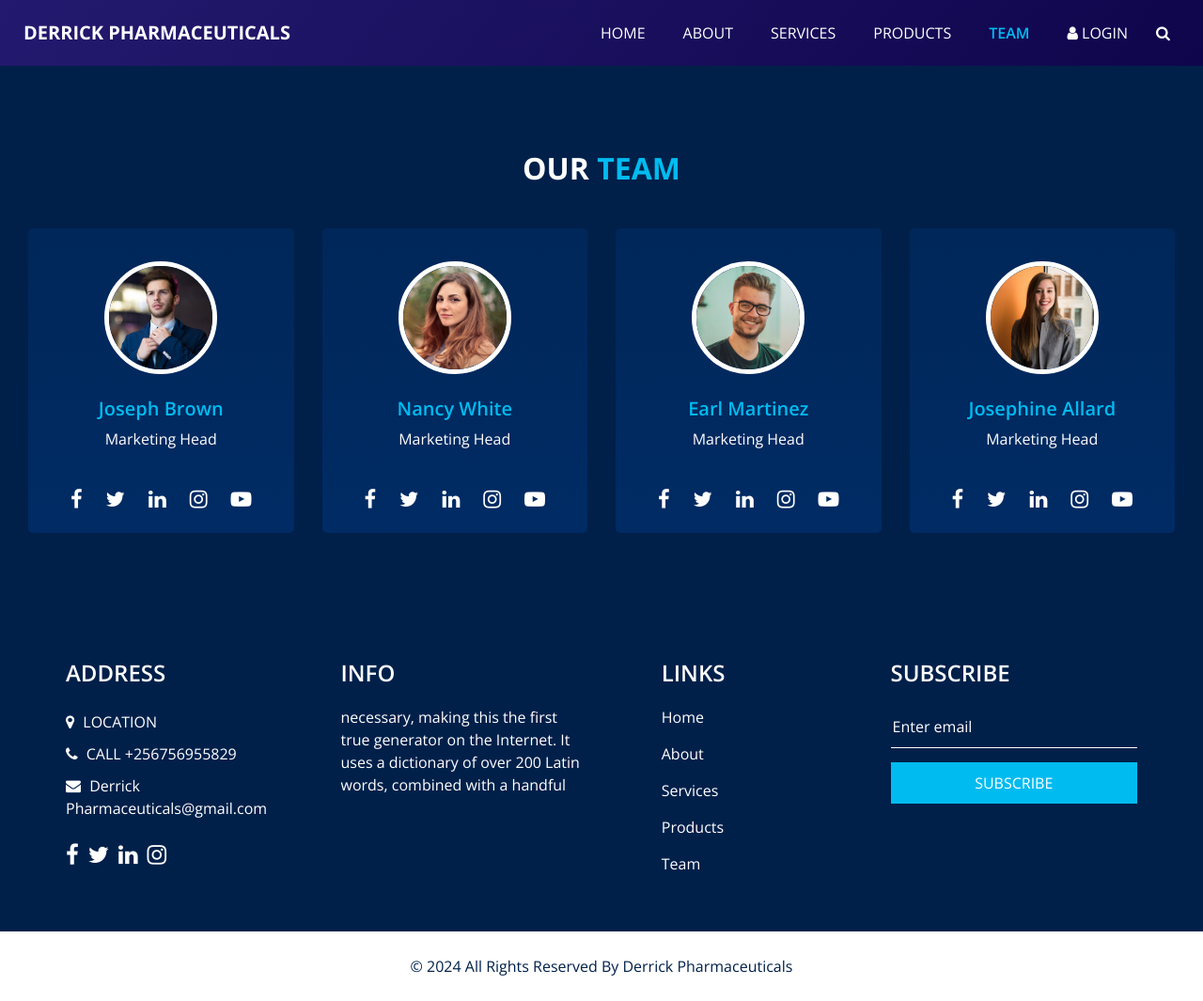
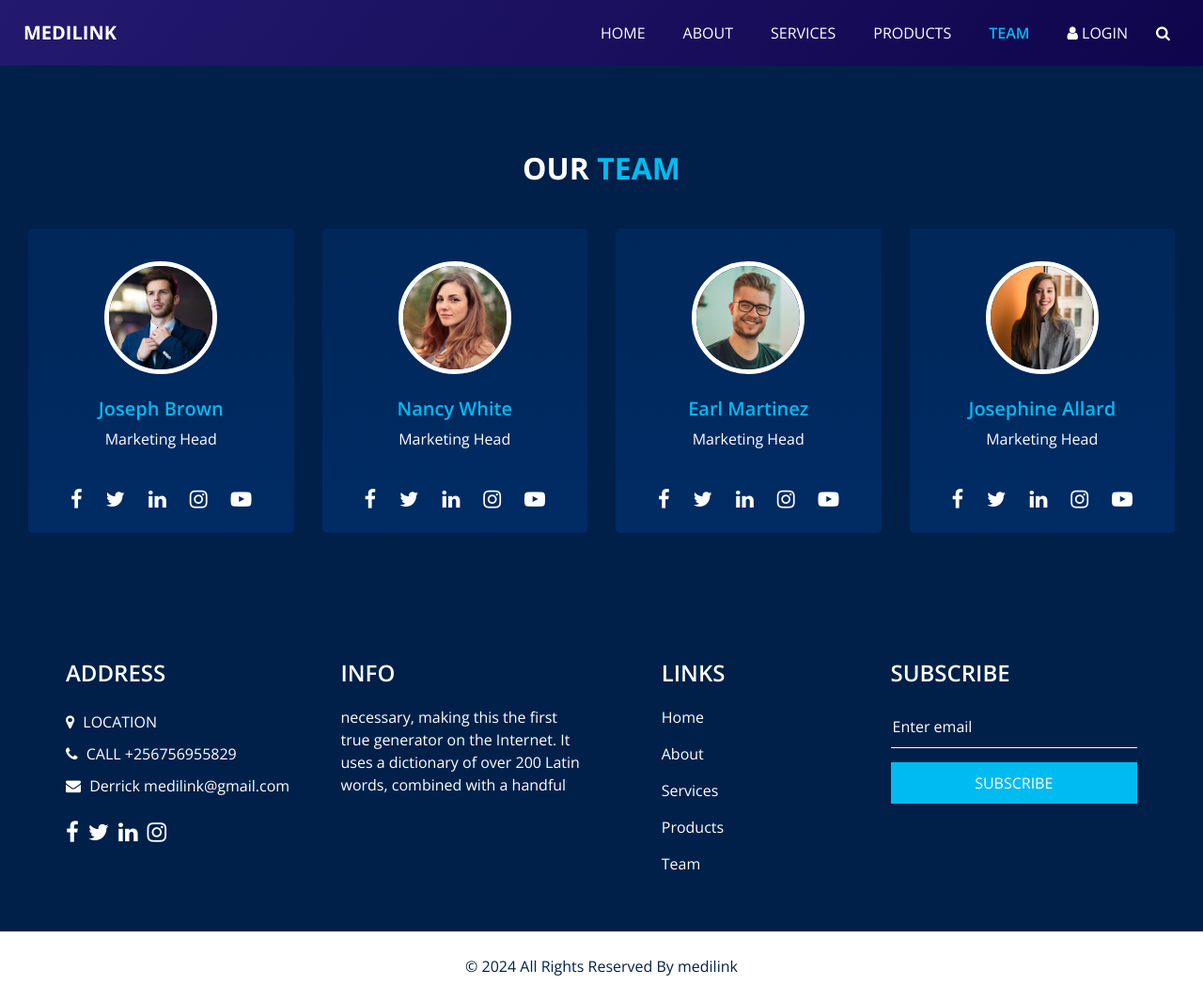
Before and after one commit to Mikeelord/MEDI-LINK, a plain HTML site: page team.html in a window 1280 px wide. Shown: the whole page at 94% size. Drawn offline with nearby package versions, Linux system fonts and the light colour scheme; some packages are replaced by stand-ins of ours.

Commit message:
Update team.html

```diff
--- a/team.html
+++ b/team.html
@@ -13,7 +13,7 @@
   <meta name="author" content="" />
   <link rel="shortcut icon" href="images/favicon.png" type="">
 
-  <title> DERRICK PHARMACEUTICALS</title>
+  <title> MEDILINK </title>
 
   <!-- bootstrap core css -->
   <link rel="stylesheet" type="text/css" href="css/bootstrap.css" />
@@ -50,7 +50,7 @@
         <nav class="navbar navbar-expand-lg custom_nav-container ">
           <a class="navbar-brand" href="index.html">
             <span>
-              DERRICK PHARMACEUTICALS
+              MEDILINK
             </span>
           </a>
 
@@ -262,7 +262,7 @@
               <a href="">
                 <i class="fa fa-envelope" aria-hidden="true"></i>
                 <span>
-                  Derrick Pharmaceuticals@gmail.com
+                  Derrick medilink@gmail.com
                 </span>
               </a>
             </div>
@@ -338,7 +338,7 @@
     <div class="container">
       <p>
         &copy; <span id="displayYear"></span> All Rights Reserved By
-        <a href="https://html.design/">Derrick Pharmaceuticals</a>
+        <a href="https://html.design/">medilink</a>
       </p>
     </div>
   </section>
```
